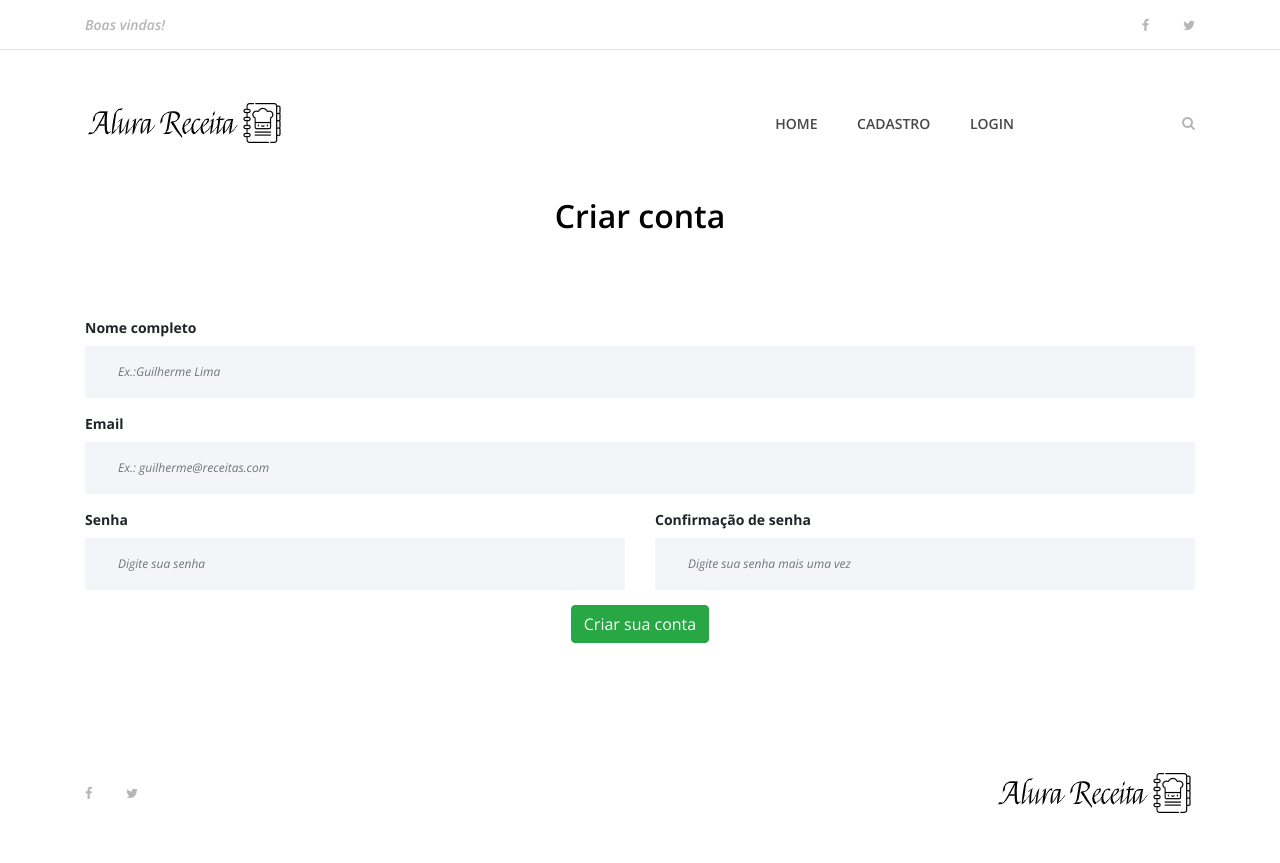
After one commit to 6abi/receitas-django, a Django app: template templates/usuarios/cadastro.html in a window 1280 px wide. The commit adds this page. Run offline with Django 3.2, Linux system fonts and the light colour scheme; the template is opened without the code that fills it, so the values that code supplies are empty; some libraries are stand-ins or nearby versions.

Commit message:
Cria págida de login e cadastro

```diff
--- a/receitas/templates/partials/_menu.html
+++ b/templates/partials/_menu.html
@@ -58,6 +58,8 @@
                             <div class="classynav">
                                 <ul>
                                     <li><a href="{% url 'index' %}">Home</a></li>
+                                    <li><a href="{% url 'cadastro' %}">Cadastro</a></li>
+                                    <li><a href="{% url 'login' %}">Login</a></li>
                                 </ul>
 
                                 <!-- Formulario de busca -->
--- /dev/null
+++ b/templates/usuarios/cadastro.html
@@ -0,0 +1,57 @@
+{% extends 'base.html' %}
+{% load static %}
+{% block content %}
+<!-- Preloader -->
+<div id="preloader">
+    <i class="circle-preloader"></i>
+    <img src="{% static 'img/core-img/pizza.png' %}" alt="">
+</div>
+
+{% include 'partials/_busca.html' %}
+
+{% include 'partials/_menu.html' %}
+
+<!-- ##### Contact Form Area Start ##### -->
+<div class="contact-area section-padding-0-80">
+    <div class="container">
+        <div class="row">
+            <div class="col-12">
+                <div class="section-heading">
+                    <h2>Criar conta</h2>
+                </div>
+            </div>
+        </div>
+        <div class="row">
+            <div class="col-12">
+                <div class="contact-form-area">
+                    <form action="" method="">
+                        <div class="row">
+                            <div class="col-12 col-lg-12">
+                                <label for="nome_receita"><b>Nome completo</b></label>
+                                <input type="text" class="form-control" name="nome" placeholder="Ex.:Guilherme Lima" required>
+                            </div>
+                            <div class="col-12 col-lg-12">
+                                <label for="email"><b>Email</b></label>
+                                <input type="email" class="form-control" name="email" placeholder="Ex.: guilherme@receitas.com" required>
+                            </div>
+                            <div class="col-12 col-lg-6">
+                                <label for="password"><b>Senha</b></label>
+                                <input type="password" class="form-control" name="password" placeholder="Digite sua senha" required>
+                            </div>
+                            <div class="col-12 col-lg-6">
+                                <label for="password2"><b>Confirmação de senha</b></label>
+                                <input type="password" class="form-control" name="password2" placeholder="Digite sua senha mais uma vez" required>
+                            </div>
+                            <div class="col-12 text-center">
+                                <button class="btn btn-success" type="submit">Criar sua conta</button>
+                            </div>
+                        </div>
+                    </form>
+                </div>
+            </div>
+        </div>
+    </div>
+</div>
+
+{% include 'partials/_footer.html' %}
+{% endblock %}
--- a/usuarios/views.py
+++ b/usuarios/views.py
@@ -3,10 +3,10 @@ from django.shortcuts import render
 # Create your views here.
 
 def cadastro(request):
-    return
+    return render(request, 'usuarios/cadastro.html')
 
 def login(request):
-    return
+    return render(request, 'usuarios/login.html')
 
 def dashboard(request):
     return
```
Also changed, not shown: templates/usuarios/login.html (added, +57 -0 lines), templates/base.html (renamed from receitas/templates/base.html), templates/buscar.html (renamed from receitas/templates/buscar.html), templates/index.html (renamed from receitas/templates/index.html), templates/partials/_busca.html (renamed from receitas/templates/partials/_busca.html), templates/partials/_footer.html (renamed from receitas/templates/partials/_footer.html), templates/receita.html (renamed from receitas/templates/receita.html).
